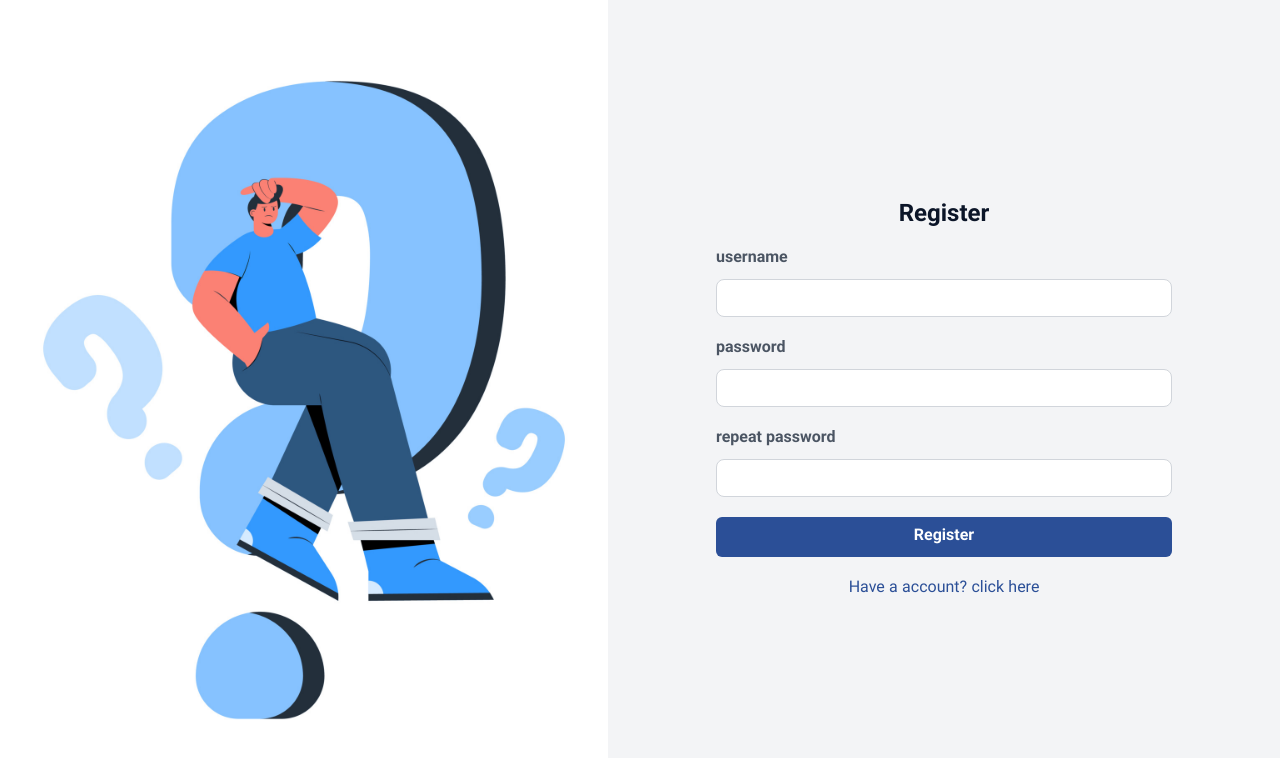
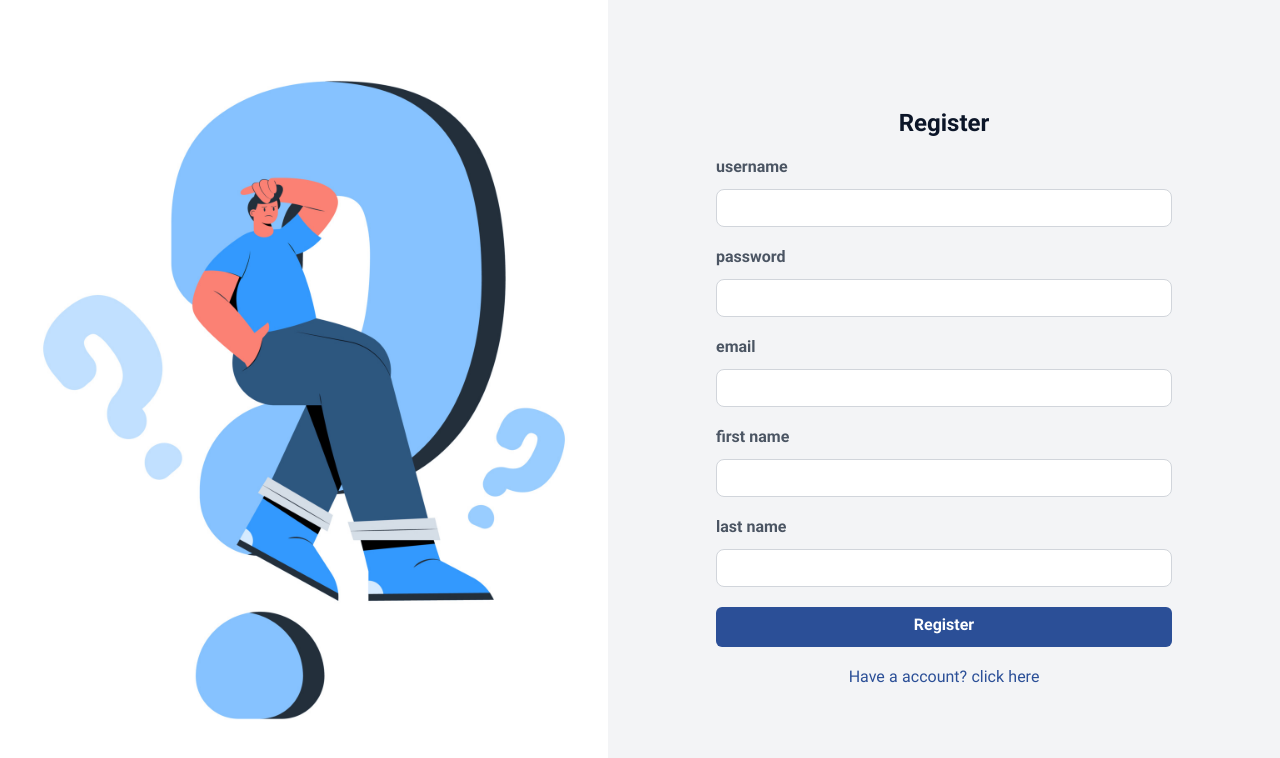
Before and after one commit to Kiyarash17/webelopers_front, a Next.js app: page /en/auth/register in a window 1280 px wide. Shown: the top 758 px of the page. Built offline with nearby package versions, Linux system fonts and the light colour scheme.

Commit message:
Update register page

```diff
--- a/app/[lang]/(auth)/auth/login/page-client.tsx
+++ b/app/[lang]/(auth)/auth/login/page-client.tsx
@@ -3,6 +3,8 @@
 import clientApi from "@/api/client";
 import Input from "@/components/ui/input";
 import { useState } from "react";
+import { toast } from "react-toastify";
+import "react-toastify/dist/ReactToastify.css";
 
 type Props = {
   locale: any;
@@ -16,9 +18,17 @@ export default function PageClient(props: Props) {
 
   const onSubmitClicked = (e: any) => {
     e.preventdefault();
-    clientApi.auth.authLoginCreate(query, {}).then((resp) => {
-      console.log(resp);
-    });
+    clientApi.auth
+      .authLoginCreate(query, {})
+      .then((resp) => {
+        console.log(resp);
+      })
+      .catch((err) => {
+        toast.error("لطفا اتصال خود را به اینترنت برسی کنید", {
+          position: "bottom-right",
+          rtl: true,
+        });
+      });
   };
 
   return (
--- a/app/[lang]/(auth)/auth/register/page-client.tsx
+++ b/app/[lang]/(auth)/auth/register/page-client.tsx
@@ -0,0 +1,104 @@
+"use client";
+
+import clientApi from "@/api/client";
+import Input from "@/components/ui/input";
+import { useState } from "react";
+import { toast } from "react-toastify";
+import "react-toastify/dist/ReactToastify.css";
+
+type Props = {
+  locale: any;
+};
+
+export default function PageClient(props: Props) {
+  const [query, setQuery] = useState({
+    username: undefined as unknown as string,
+    password: undefined as unknown as string,
+    email: undefined as unknown as string,
+    first_name: undefined as unknown as string,
+    last_name: undefined as unknown as string,
+  });
+
+  const onSubmitClicked = (e: any) => {
+    e.preventdefault();
+    clientApi.auth
+      .authRegisterCreate(query, {})
+      .then((resp) => {
+        console.log(resp);
+        toast.success(props.locale?.register?.message, {
+          position: "bottom-right",
+          rtl: true,
+        });
+      })
+      .catch((err) => {
+        toast.error("لطفا اتصال خود را به اینترنت برسی کنید", {
+          position: "bottom-right",
+          rtl: true,
+        });
+      });
+  };
+
+  return (
+    <>
+      <h1 className="text-2xl font-semibold mb-4 text-center">
+        {props?.locale?.register?.title}
+      </h1>
+      <form className="flex flex-col justify-center items-center gap-5 container-sm">
+        <Input
+          id="username"
+          label={props?.locale?.register?.username}
+          fullWidth
+          onChange={(e: any) =>
+            setQuery({ ...query, username: e.target?.value })
+          }
+        />
+        <Input
+          id="password"
+          label={props?.locale?.register?.password}
+          fullWidth
+          onChange={(e: any) =>
+            setQuery({ ...query, password: e.target?.value })
+          }
+        />
+        <Input
+          id="email"
+          label={props?.locale?.register?.email}
+          fullWidth
+          onChange={(e: any) => setQuery({ ...query, email: e.target?.value })}
+        />
+        <Input
+          id="first_name"
+          label={props?.locale?.register?.first_name}
+          fullWidth
+          onChange={(e: any) =>
+            setQuery({ ...query, first_name: e.target?.value })
+          }
+        />
+        <Input
+          id="last_name"
+          label={props?.locale?.register?.last_name}
+          fullWidth
+          onChange={(e: any) =>
+            setQuery({ ...query, last_name: e.target?.value })
+          }
+        />
+
+        <button
+          type="submit"
+          className="bg-primary hover:bg-primary/90 text-white font-semibold rounded-md py-2 px-4 w-full"
+          onSubmit={onSubmitClicked}
+        >
+          {props?.locale?.register?.title}
+        </button>
+      </form>
+      <div className="mt-5 text-primary text-center">
+        <a
+          href={props?.locale?.register?.loginHref}
+          className="hover:underline"
+        >
+          {props?.locale?.register?.login}
+        </a>
+      </div>
+    </>
+  );
+}
--- a/app/[lang]/(auth)/auth/register/page.tsx
+++ b/app/[lang]/(auth)/auth/register/page.tsx
@@ -1,6 +1,7 @@
 import Input from "@/components/ui/input";
 import { useLocale } from "@/i18n";
 import { Metadata } from "next";
+import PageClient from "./page-client";
 
 export const metadata: Metadata = {
   title: "Register",
@@ -10,7 +11,7 @@ export default function Page(props: any) {
   const locale = useLocale(props.params?.lang);
 
   return (
-    <div className="bg-gray-100 flex justify-center items-center h-screen max-h-screen overflow-hidden">
+    <div className="bg-gray-100 flex justify-center items-center h-screen min-h-screen overflow-auto">
       <div className="flex-1 h-screen hidden md:block">
         <img
           src="/img/login.jpg"
@@ -18,35 +19,8 @@ export default function Page(props: any) {
           className="object-cover w-full h-full"
         />
       </div>
-      <div className="p-8 flex-1">
-        <h1 className="text-2xl font-semibold mb-4 text-center">
-          {locale?.register?.title}
-        </h1>
-        <form
-          action="#"
-          method="POST"
-          className="flex flex-col justify-center items-center gap-5 container-sm"
-        >
-          <Input id="username" label={locale?.register?.username} fullWidth />
-          <Input id="password" label={locale?.register?.password} fullWidth />
-          <Input
-            id="password"
-            label={locale?.register?.repeatPassword}
-            fullWidth
-          />
-
-          <button
-            type="submit"
-            className="bg-primary hover:bg-primary/90 text-white font-semibold rounded-md py-2 px-4 w-full"
-          >
-            {locale?.register?.title}
-          </button>
-        </form>
-        <div className="mt-5 text-primary text-center">
-          <a href={locale?.register?.loginHref} className="hover:underline">
-            {locale?.register?.login}
-          </a>
-        </div>
+      <div className="p-8 flex-1 overflow-auto">
+        <PageClient locale={locale} />
       </div>
     </div>
   );
--- a/components/questions/modals/add.tsx
+++ b/components/questions/modals/add.tsx
@@ -4,8 +4,8 @@ import Button from "@/components/ui/button";
 import Modal from "@/components/ui/modal";
 import { AiOutlineCloseCircle } from "react-icons/ai";
 import { useState } from "react";
-// import clientApi from "@/api/client";
 import { toast } from "react-toastify";
+import 'react-toastify/dist/ReactToastify.css';
 import Input from "@/components/ui/input";
 import clientApi from "@/api/client";
 
--- a/i18n/en.ts
+++ b/i18n/en.ts
@@ -13,9 +13,12 @@ const EN = {
     title: "Register",
     username: "username",
     password: "password",
-    repeatPassword: "repeat password",
+    email: "email",
+    first_name: "first name",
+    last_name: "last name",
     login: "Have a account? click here",
     loginHref: "/en/auth/login",
+    message: "Account successfuly created!"
   },
   search: "Search",
   header: {
--- a/i18n/fa.ts
+++ b/i18n/fa.ts
@@ -13,9 +13,12 @@ const FA = {
     title: "ثبت نام",
     username: "نام کاربری",
     password: "رمز عبور",
-    repeatPassword: "تکرار رمز عبور",
+    email: "ایمیل",
+    first_name: "نام",
+    last_name: "نام خانوادگی",
     login: "حساب دارید؟ اینجا کلیک کنید",
     loginHref: "/fa/auth/login",
+    message: "حساب کاربری با موفقیت ساخته شد"
   },
   search: "جستجو",
   header: {
```
